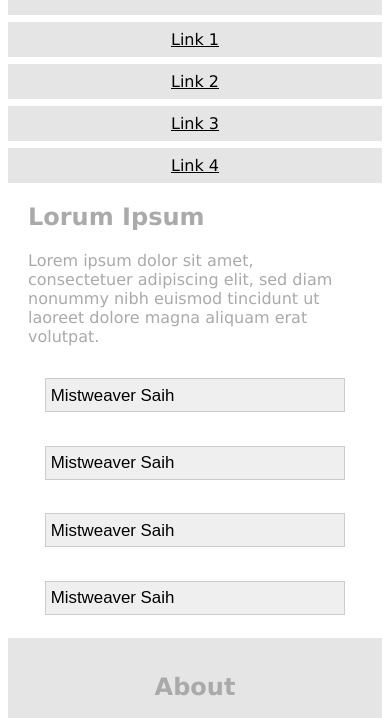
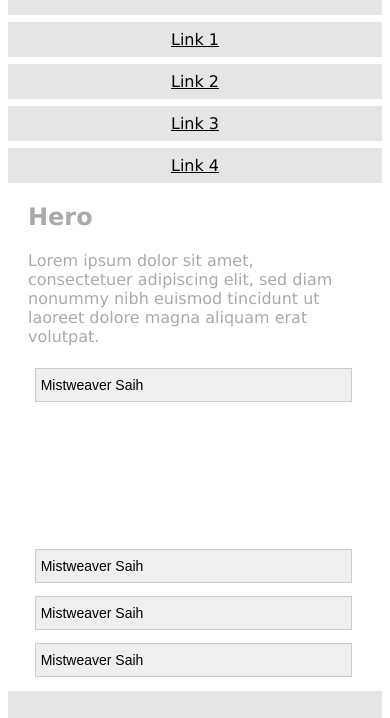
Before and after one commit to hang-on/hang-on.github.io, a plain HTML site: page whq/responsive.html in a window 390 px wide. Shown: the part 104-822 px from the top of the page. Drawn offline with Linux system fonts and the light colour scheme.

Commit message:
Update responsive.html

```diff
--- a/whq/responsive.html
+++ b/whq/responsive.html
@@ -34,16 +34,21 @@
 }
 
 select {
-  margin: 5%;
-  width: 90%;
-  padding: 5px 15px 5px 5px;
-  font-size: 2vh;
+  margin: 2%;
+  width: 95%;
+  padding: 5px 35px 5px 5px;
+  font-size: 14px;
   border: 1px solid #CCC;
   height: 34px;
   -webkit-appearance: none;
   -moz-appearance: none;
   appearance: none;
 
+}
+
+body {
+  font-family:Verdana;
+  color:#aaaaaa;
 }
 
 @media only screen and (max-width:620px) {
@@ -55,7 +60,7 @@ select {
 </style>
 <script src="globals.js"></script>
 </head>
-<body style="font-family:Verdana;color:#aaaaaa;" onload="populateDropDownLists(heroes);">
+<body onload="populateDropDownLists(heroes);">
 
 <div style="background-color:#e5e5e5;padding:15px;text-align:center;">
   <h1>WHQ</h1>
@@ -69,20 +74,20 @@ select {
     <a href="#">Link 4</a>
   </div>
 
-  <!-- <div class=main">
-    <h2>Lorum Ipsum</h2>
-    <p></p>
-    <p>Select heroes:</p>
-    <select id="heroSelect0"></select>
-    <select id="heroSelect1"></select>
-    <select id="heroSelect2"></select>
-    <select id="heroSelect3"></select>
-  </div> -->
-
   <div class="main">
-  <h2>Lorum Ipsum</h2>
+  <h2>Hero</h2>
   <p>Lorem ipsum dolor sit amet, consectetuer adipiscing elit, sed diam nonummy nibh euismod tincidunt ut laoreet dolore magna aliquam erat volutpat.</p>
   <select id="heroSelect0"></select><br>
+
+
+  <br>
+  <br>
+  <br>
+  <br>
+  <br>
+  <br>
+  <br>
+
   <select id="heroSelect1"></select><br>
   <select id="heroSelect2"></select><br>
   <select id="heroSelect3"></select><br>
```
